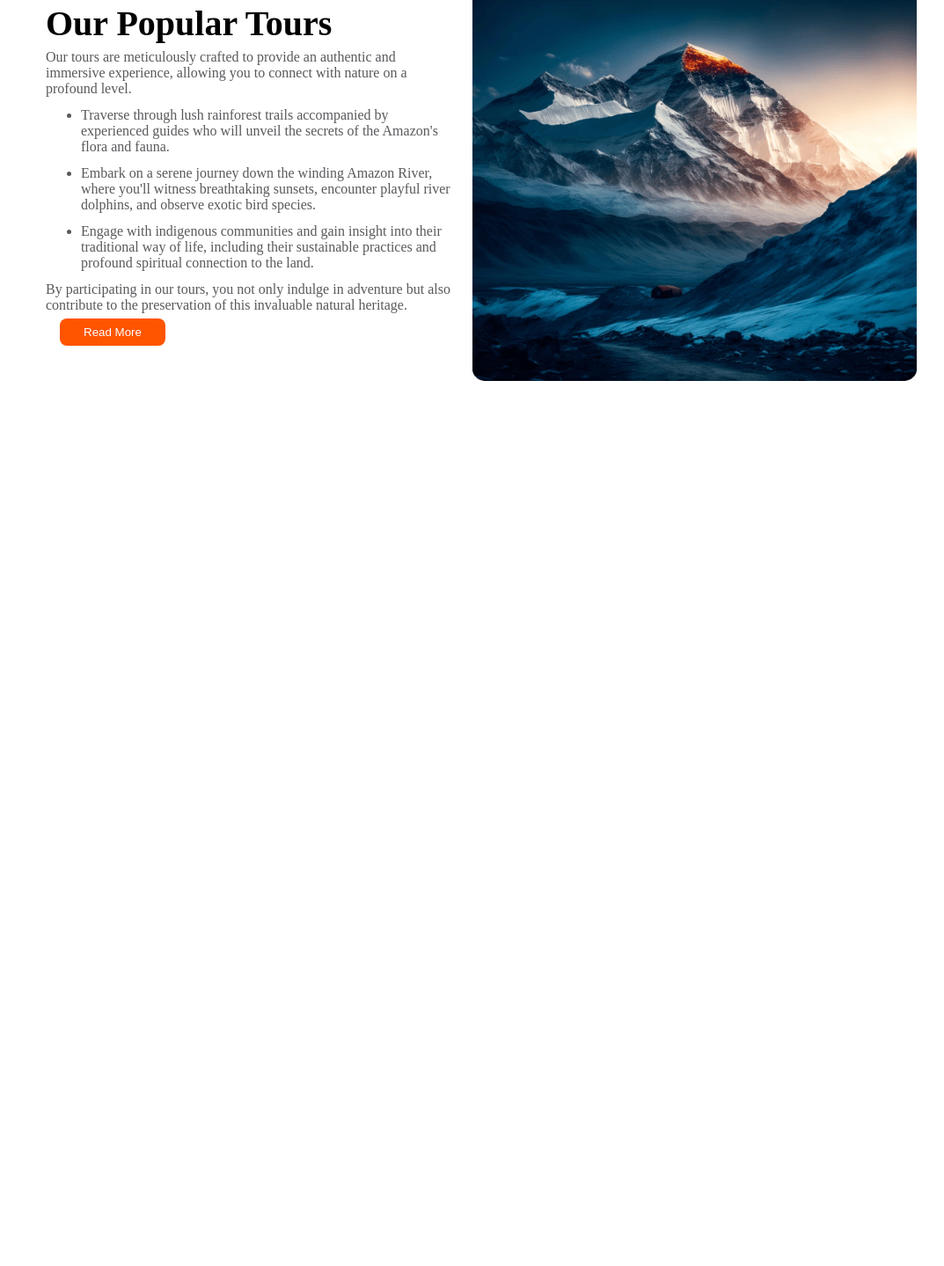
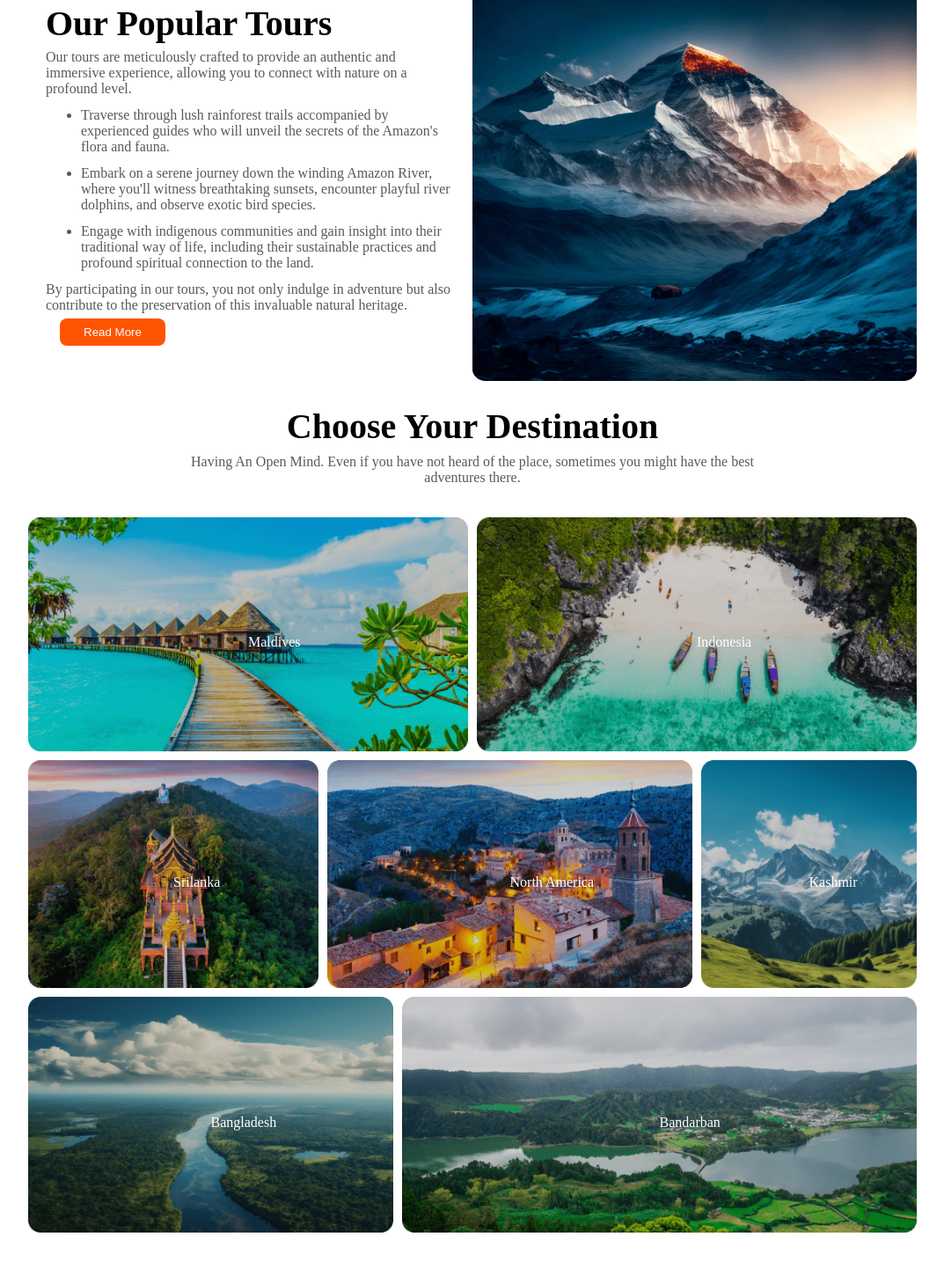
Before and after one commit to BJOARDER7/travel-guru, a plain HTML site: page index.html in a window 1280 px wide. Shown: the part 661-2100 px from the top of the page at 88% size, without its empty margins (103-1176 px from the left). Before the commit the page ends 1148 px from the top, so only its background shows below. Drawn offline with Linux system fonts and the light colour scheme.

Commit message:
grid image added

```diff
--- a/index.html
+++ b/index.html
@@ -64,6 +64,43 @@
         <img src="Images/Rectangle-4.png" alt="">
       </div>
     </section>
+    <!-- Destination choose section-->
+    <section>
+      <div class="destination-text">
+      <h2>Choose Your Destination</h2>
+      <p>Having An Open Mind. Even if you have not heard of the place, sometimes you might have the best adventures there.</p>
+    </div>
+      <div class="destination-img">
+        <div id="img1" class="grid-img">
+          <img src="Images/maldives.png" alt="">
+          <p class="img-text">Maldives</p>
+        </div>
+        <div id="img2" class="grid-img">
+          <img src="Images/indonesia.png" alt="">
+          <p class="img-text">Indonesia</p>
+        </div>
+        <div id="img3" class="grid-img">
+          <img src="Images/srilanka.png" alt="">
+          <p class="img-text">Srilanka</p>
+        </div>
+        <div id="img4" class="grid-img">
+          <img src="Images/namerica.png" alt="">
+          <p class="img-text">North America</p>
+        </div>
+        <div id="img5" class="grid-img">
+          <img src="Images/kashmir.png" alt="">
+          <p class="img-text">Kashmir</p>
+        </div>
+        <div id="img6" class="grid-img">
+          <img src="Images/bangladesh.png" alt="">
+          <p class="img-text">Bangladesh</p>
+        </div>
+        <div id="img7" class="grid-img">
+          <img src="Images/bandarban.png" alt="">
+          <p class="img-text">Bandarban</p>
+        </div>
+      </div>
+    </section>
   </main>
   <footer>
 
--- a/travel/travel.css
+++ b/travel/travel.css
@@ -1,37 +1,38 @@
 /* Mulish font from google font */
-@import url('https://fonts.googleapis.com/css2?family=Mulish:ital,wght@0,200..1000;1,200..1000&display=swap');
+@import url("https://fonts.googleapis.com/css2?family=Mulish:ital,wght@0,200..1000;1,200..1000&display=swap");
 
-*{
+* {
   margin: 0;
   box-sizing: border-box;
 }
-body{
-  margin: 50px 135px ;
+body {
+  margin: 50px 135px;
 }
 
 /* nav section */
-.nav-container{
+.nav-container {
   display: flex;
   justify-content: space-between;
   align-items: center;
 }
-.nav-title{
+.nav-title {
   display: flex;
   justify-content: center;
   align-items: center;
 }
-.nav-heading{
+.nav-heading {
   font-family: "Mulish", sans-serif;
   font-size: 36px;
   font-weight: 800;
 }
-.guru-color, .nav-menu li .guru-color{
+.guru-color,
+.nav-menu li .guru-color {
   color: rgb(255, 84, 0);
 }
-.nav-menu{
+.nav-menu {
   display: flex;
 }
-.nav-menu li{
+.nav-menu li {
   list-style: none;
   margin-right: 44px;
 }
@@ -40,9 +41,9 @@ body{
   color: black;
 }
 
-.header-container{
+.header-container {
   margin: 48px 0;
-  background-image: url('../Images/Group-13.png');
+  background-image: url("../Images/Group-13.png");
   background-repeat: no-repeat;
   background-size: cover;
   background-position: center;
@@ -53,18 +54,18 @@ body{
   padding: 80px;
   border-radius: 16px;
 }
-.header-text{
+.header-text {
   text-align: center;
-  padding:16px 48px;
+  padding: 16px 48px;
 }
-.header-text h2{
+.header-text h2 {
   font-size: 64px;
   font-weight: 800;
 }
-.header-text p{
+.header-text p {
   padding: 16px 64px;
 }
-.form-container{
+.form-container {
   background-color: rgba(255, 255, 255, 0.3);
   display: flex;
   justify-content: center;
@@ -75,11 +76,11 @@ body{
   border-radius: 8px;
 }
 
-.btn-field{
- color: white;
- background-color: rgb(255, 84, 0);
+.btn-field {
+  color: white;
+  background-color: rgb(255, 84, 0);
 }
-.input-field{
+.input-field {
   width: 120px;
   border: 0;
   border-radius: 8px;
@@ -87,90 +88,163 @@ body{
   margin: 0 16px;
 }
 
-.popular-container{
+.popular-container {
   display: flex;
 }
-.popular-text{
+.popular-text {
   width: 50%;
   padding: 20px;
 }
-.popular-text h2{
+.popular-text h2 {
   font-size: 40px;
 }
-.popular-text p,li{
+.popular-text p,
+li {
   font-size: 16px;
   padding: 6px 0;
   color: rgba(19, 19, 24, 0.7);
 }
-.popular-img{
+.popular-img {
   width: 50%;
   border-radius: 8px;
 }
 
-.popular-img img{
+.popular-img img {
   width: 100%;
   height: 450px;
+}
+.destination-text {
+  text-align: center;
+}
+.destination-text h2 {
+  font-size: 40px;
+  padding-top: 24px;
+  padding-bottom: 8px;
+}
+.destination-text p {
+  padding: 0 180px 36px 180px;
+  font-size: 16px;
+  color: rgba(19, 19, 24, 0.7);
+}
+.destination-img img{
+  width: 100%;
+  height: 100%;
+  border-radius: 8px;
+}
+.destination-img{
+  width: 100%;
+  height: 100%;
+  display: grid;
+  grid-template-columns: repeat(12, 1fr);
+  gap: 10px;
+}
+.grid-img{
+  position: relative;
+}
+.img-text{
+  position: absolute;
+  top: 50%;
+  left: 50%;
+  color: white;
+}
+#img1, #img2{
+  grid-column: span 6;
+}
+#img3{
+  grid-column: span 4;
+}
+#img4{
+  grid-column: span 5;
+}
+#img5{
+  grid-column: span 3;
+}
+#img6{
+  grid-column: span 5;
+}
+#img7{
+  grid-column: span 7;
 }
 
 /* Mobile responsesive */
 @media screen and (max-width: 600px) {
-  body{
+  body {
     margin: 16px;
   }
-  .header-container{
+  .header-container {
     background-size: cover;
     width: auto;
     margin: 16px 0;
     height: 450px;
     padding: 8px;
-
   }
-  .header-text{
-    padding:8px 12px;
+  .header-text {
+    padding: 8px 12px;
   }
-  .header-text h2{
+  .header-text h2 {
     font-size: 24px;
   }
-  .header-text p{
+  .header-text p {
     padding: 8px 24px;
   }
-  .form-container{
+  .form-container {
     width: 250px;
     margin: 8px 24px;
     padding: 8px;
     flex-direction: column;
   }
 
-   .input-field{
+  .input-field {
     width: 100%;
     padding: 16px;
     margin: 8px;
   }
-  .popular-container{
+  .popular-container {
     flex-direction: column;
   }
-  .popular-text{
+  .popular-text {
     width: 100%;
     padding: 8px;
   }
-  .popular-text h2{
+  .popular-text h2 {
     font-size: 20px;
   }
-  .popular-text p,li{
+  .popular-text p,
+  li {
     font-size: 12px;
     padding: 4px 0;
-
   }
-  .popular-img{
+  .popular-img {
     width: 100%;
     border-radius: 4px;
   }
 
-  .popular-img img{
+  .popular-img img {
     width: 100%;
     height: 350px;
   }
-  .popular-text button{
+  .popular-text button {
     width: 150px;
   }
+  /* Destination tour responsesive */
+
+  .destination-text h2 {
+    font-size: 20px;
+    padding: 8px 2px;
   }
+  .destination-text p {
+    padding: 0 24px 8px 24px;
+    font-size: 12px;
+
+  }
+  .destination-img{
+    grid-template-columns: 1fr;
+    height: 176px;
+    gap: 0;
+  }
+  .destination-img img{
+    margin-top: 8px;
+    height: 176px;
+    object-fit: fill;
+  }
+}
```
Also changed, not shown: Images/bandarban.png (renamed from Images/Rectangle 10.png), Images/bangladesh.png (renamed from Images/Rectangle 11.png), Images/indonesia.png (renamed from Images/Rectangle 8.png), Images/kashmir.png (renamed from Images/Rectangle 9.png), Images/maldives.png (renamed from Images/Rectangle 5.png), Images/namerica.png (renamed from Images/Rectangle 7.png), Images/srilanka.png (renamed from Images/Rectangle 6.png).
